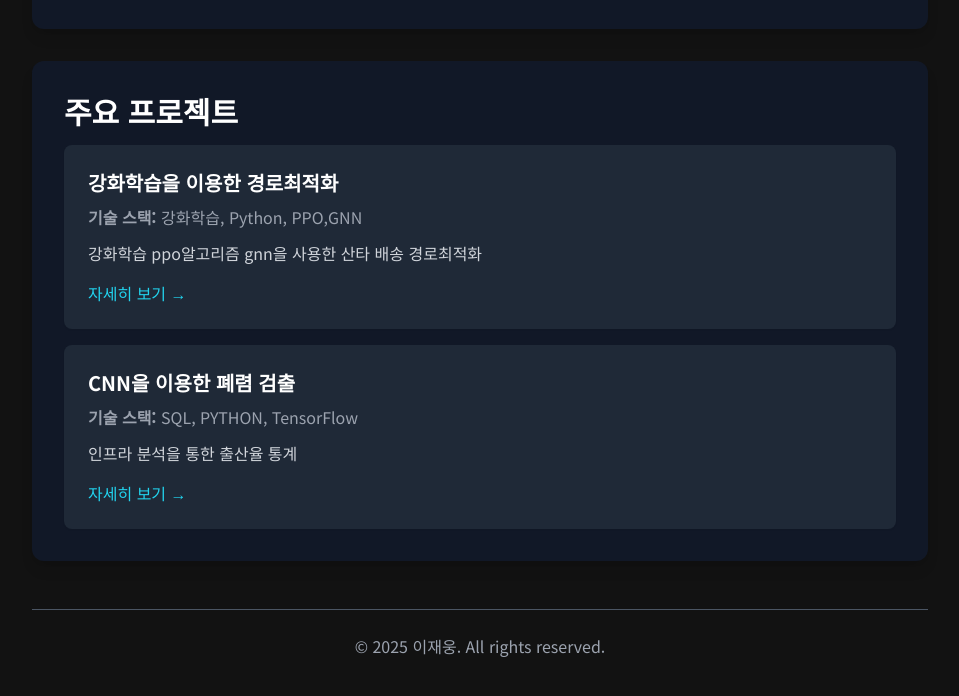
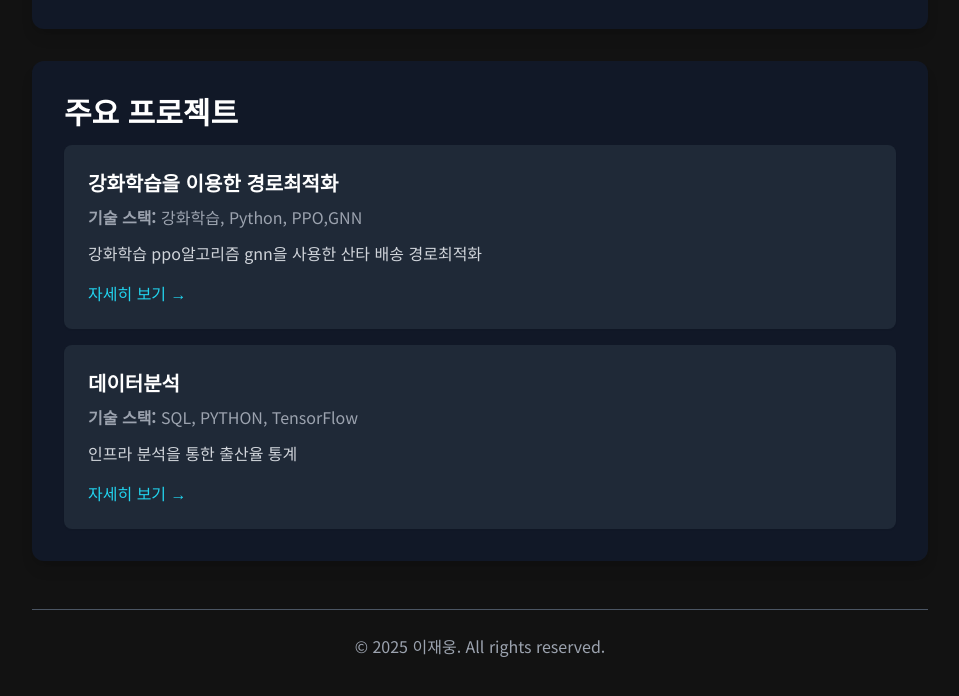
Before and after one commit to medori9999/Dum77, a plain HTML site: page index.html in a window 1280 px wide. Shown: the part 634-1330 px from the top of the page, without its empty margins (160-1119 px from the left). Drawn offline with nearby package versions, Linux system fonts and the light colour scheme.

Commit message:
Update index.html

```diff
--- a/index.html
+++ b/index.html
@@ -75,7 +75,7 @@
 
                 <!-- Project Card 2 -->
                 <div class="bg-gray-800 rounded-lg p-6 shadow-sm hover:shadow-md transition-shadow duration-300">
-                    <h3 class="text-xl font-bold text-white mb-2">CNN을 이용한 폐렴 검출</h3>
+                    <h3 class="text-xl font-bold text-white mb-2">데이터분석</h3>
                     <p class="text-gray-400 mb-3"><strong>기술 스택:</strong> SQL, PYTHON, TensorFlow</p>
                     <p class="text-gray-300 mb-4">
                       인프라 분석을 통한 출산율 통계
```
